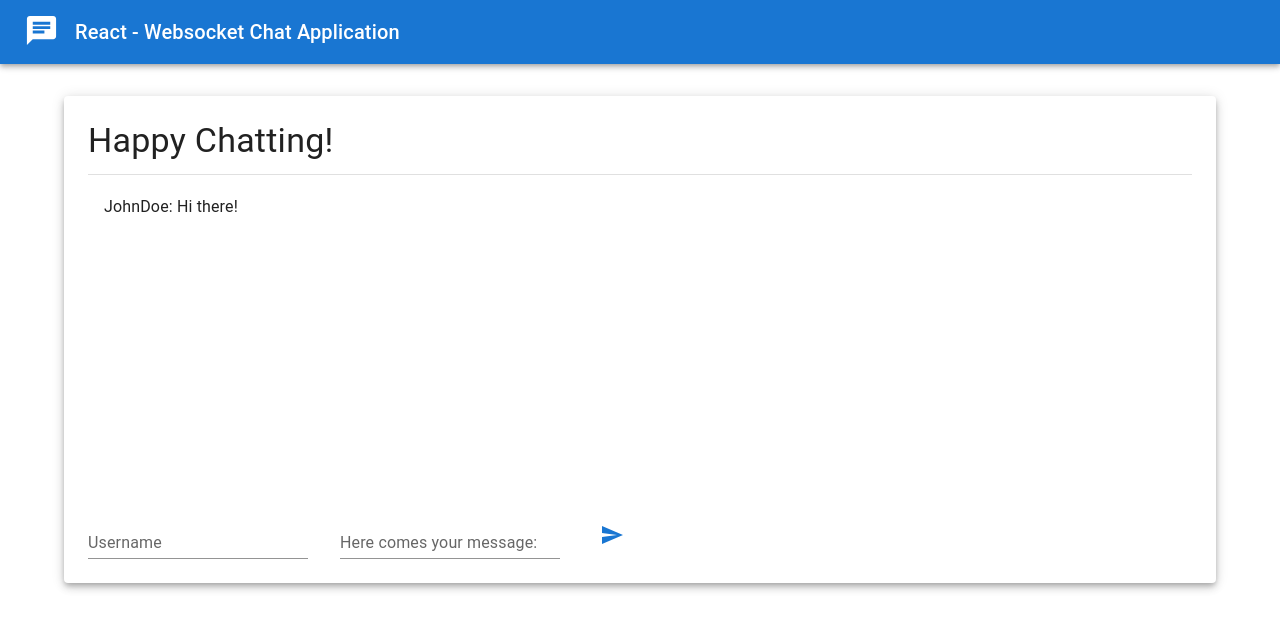
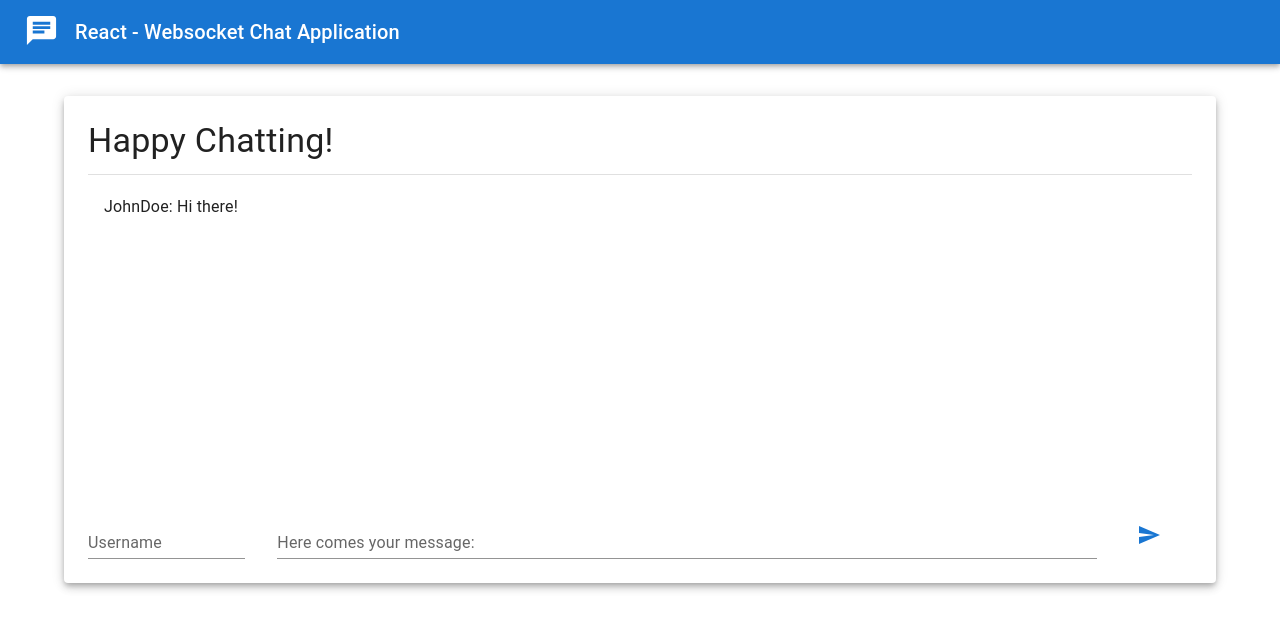
Before and after one commit to takacsberni/react-websocket-chat-app, a React (Create React App) app: page / in a window 1280 px wide. Shown: the top 630 px of the page. Built offline with nearby package versions, Linux system fonts and the light colour scheme.

Commit message:
feat: size grid items

```diff
--- a/src/components/chat/Chat.jsx
+++ b/src/components/chat/Chat.jsx
@@ -44,17 +44,17 @@ export default function Chat(){
                                     {listChatMessages}
                                 </List>
                             </Grid>
-                            <Grid item>
+                            <Grid item xs={2}>
                                 <FormControl fullWidth>
                                     <TextField value={user} label="Username" variant="standard"/>
                                 </FormControl>
                             </Grid>
-                            <Grid item>
+                            <Grid item xs={9}>
                                 <FormControl fullWidth>
                                     <TextField value={message} label="Here comes your message: " variant="standard"/>
                                 </FormControl>
                             </Grid>
-                            <Grid item>
+                            <Grid item xs={1}>
                                 <IconButton
                                     aria-label="send"
                                     color="primary">
```
